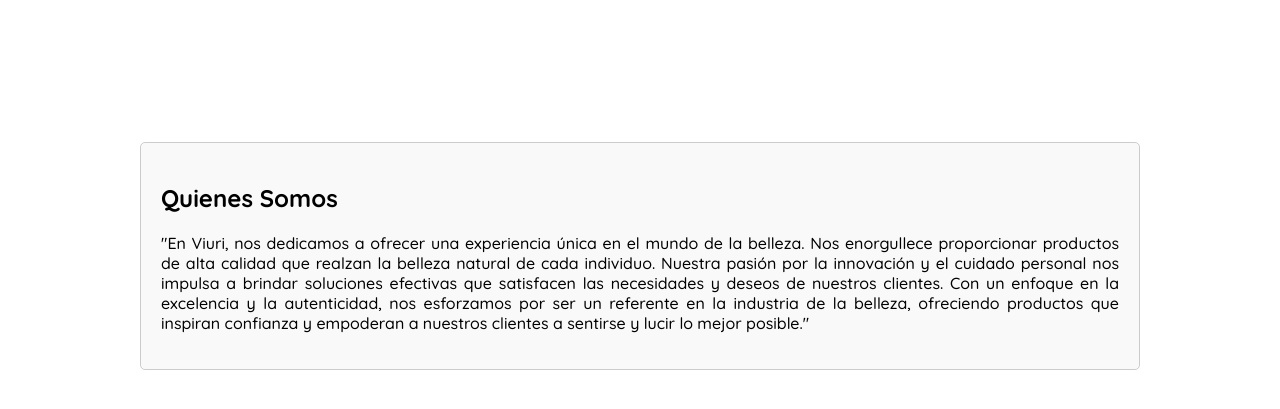
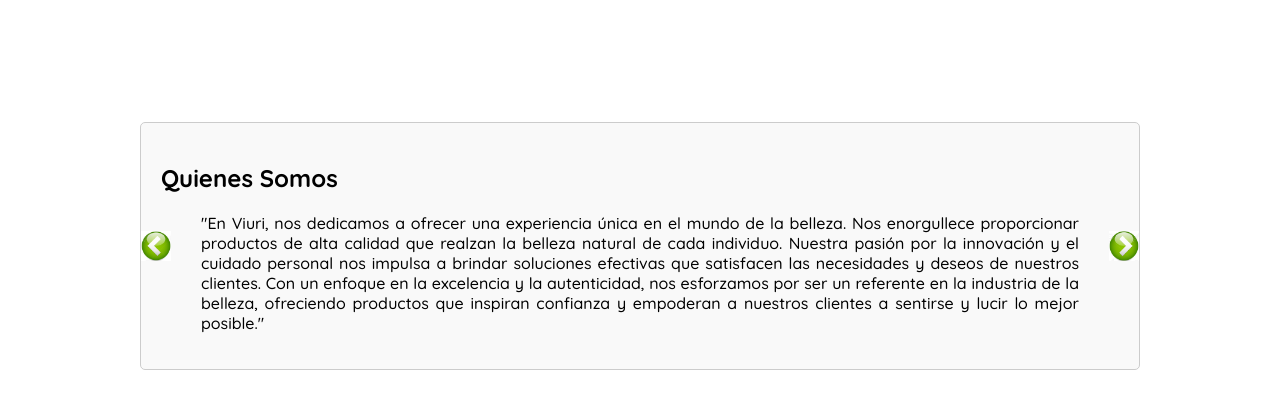
Before and after one commit to SantiagoReyesGonzalez/viuri, a plain HTML site: page index.html in a window 1280 px wide. Shown: the part 385-794 px from the top of the page. Drawn offline with Linux system fonts and the light colour scheme.

Commit message:
Se modifica script para cambio de parrafos por medio de boton y se aplican los respectivos estilos

```diff
--- a/index.html
+++ b/index.html
@@ -95,47 +95,61 @@
 
   <div id="contenedor-informacion">
     <div id="quienes-somos-info" class="informacion-info">
+        <button class="anterior-btn"></button>
         <h2>Quienes Somos</h2>
         <p>"En Viuri, nos dedicamos a ofrecer una experiencia única en el mundo de la belleza. Nos enorgullece proporcionar
         productos de alta calidad que realzan la belleza natural de cada individuo. Nuestra pasión por la innovación y el
         cuidado personal nos impulsa a brindar soluciones efectivas que satisfacen las necesidades y deseos de nuestros clientes.
         Con un enfoque en la excelencia y la autenticidad, nos esforzamos por ser un referente en la industria de la belleza,
         ofreciendo productos que inspiran confianza y empoderan a nuestros clientes a sentirse y lucir lo mejor posible."</p>
+        <button class="siguiente-btn"></button>
     </div>
 
     <div id="mision-info" class="informacion-info">
+        <button class="anterior-btn"></button>
         <h2>Nuestra Misión</h2>
         <p>En Viuri, nos dedicamos a proporcionar productos de belleza de alta calidad que resalten la autenticidad y la individualidad
         de cada persona. Nos esforzamos por inspirar confianza y empoderar a nuestros clientes para que se sientan seguros y hermosos
         en su propia piel. Nuestra misión es ofrecer una experiencia única en el mundo de la belleza, brindando soluciones
         innovadoras que satisfagan las necesidades y deseos de nuestros clientes.</p>
+        <button class="siguiente-btn"></button>
     </div>
 
     <div id="vision-info" class="informacion-info">
+        <button class="anterior-btn"></button>
         <h2>Nuestra Visión</h2>
         <p>Nuestra visión en Viuri es convertirnos en líderes en la industria de la belleza, siendo reconocidos por nuestra excelencia
         en productos y servicios. Nos esforzamos por ser una marca globalmente reconocida por nuestra pasión por la innovación, la
         calidad y el compromiso con la satisfacción del cliente. Buscamos transformar la forma en que las personas perciben y experimentan
         la belleza, promoviendo una cultura de confianza, inclusión y autenticidad.</p>
+        <button class="siguiente-btn"></button>
     </div>
 </div>
 
   <script>
     document.addEventListener("DOMContentLoaded", function() {
-    var parrafos = document.querySelectorAll("#contenedor-informacion > div");
-    var index = 0;
+        var parrafos = document.querySelectorAll(".informacion-info");
 
-    function mostrarSiguienteParrafo() {
-        parrafos.forEach(function(parrafo) {
-            parrafo.style.display = "none"; // Ocultar todos los párrafos
+        parrafos.forEach(function(parrafo, index) {
+            var anteriorBtn = parrafo.querySelector('.anterior-btn');
+            var siguienteBtn = parrafo.querySelector('.siguiente-btn');
+
+            anteriorBtn.addEventListener("click", function() {
+                mostrarParrafo((index - 1 + parrafos.length) % parrafos.length);
+            });
+
+            siguienteBtn.addEventListener("click", function() {
+                mostrarParrafo((index + 1) % parrafos.length);
+            });
         });
 
-        parrafos[index].style.display = "block"; // Mostrar el siguiente párrafo
-        index = (index + 1) % parrafos.length; // Avanzar al siguiente párrafo
-    }
+        function mostrarParrafo(indice) {
+            parrafos.forEach(function(parrafo, i) {
+                parrafo.style.display = i === indice ? "block" : "none";
+            });
+        }
 
-    // Mostrar el siguiente párrafo cada 5 segundos
-    setInterval(mostrarSiguienteParrafo, 15000);
+        mostrarParrafo(0); // Mostrar el primer párrafo por defecto
     });
   </script>
 
--- a/styles/styles.css
+++ b/styles/styles.css
@@ -68,6 +68,50 @@
       width: 90%; /* Reducir el tamaño del contenedor en pantallas pequeñas */
   }
   }
+
+  .informacion-info {
+    position: relative;
+    }
+
+  .anterior-btn {
+    position: absolute;
+    top: 50%;
+    transform: translateY(-50%);
+    background: url('../icons/boton_back.png') no-repeat center center;
+    background-size: contain;
+    border: none;
+    cursor: pointer;
+    outline: none;
+    width: 30px;
+    height: 30px;
+    }
+
+  .siguiente-btn {
+    position: absolute;
+    top: 50%;
+    transform: translateY(-50%);
+    background: url('../icons/boton_next.png') no-repeat center center;
+    background-size: contain;
+    border: none;
+    cursor: pointer;
+    outline: none;
+    width: 30px;
+    height: 30px;
+    }
+
+  .anterior-btn {
+    left: 0;
+    }
+
+  .siguiente-btn {
+    right: 0;
+    }
+
+  .informacion-info p {
+    margin-left: 40px; /* Ajustar el margen izquierdo para el párrafo */
+    margin-right: 40px; /* Ajustar el margen derecho para el párrafo */
+    }
+
   .navbar-left ul,
   .navbar-right ul {
     list-style: none;
```
Also changed, not shown: icons/boton_back.png (added), icons/boton_next.png (added).
